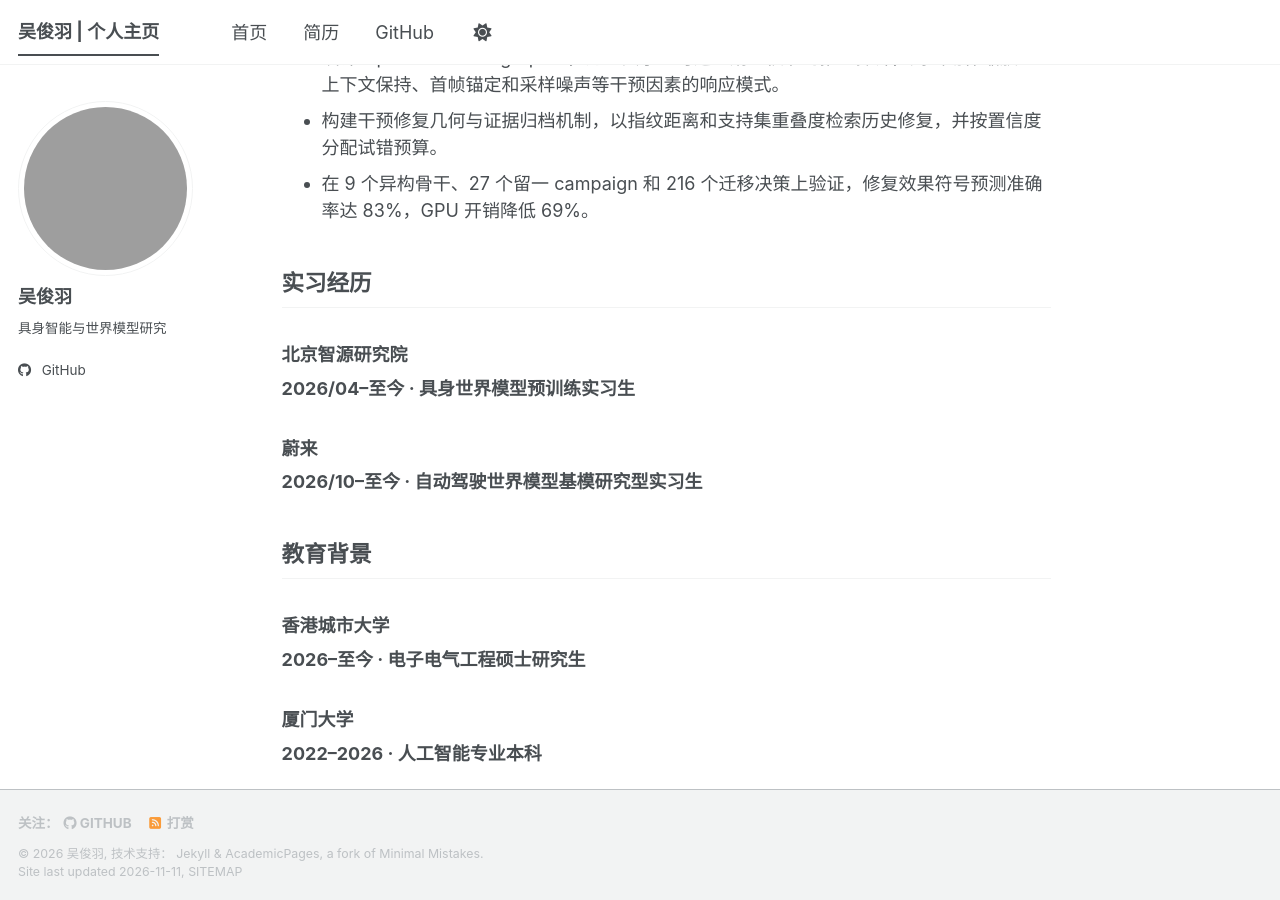
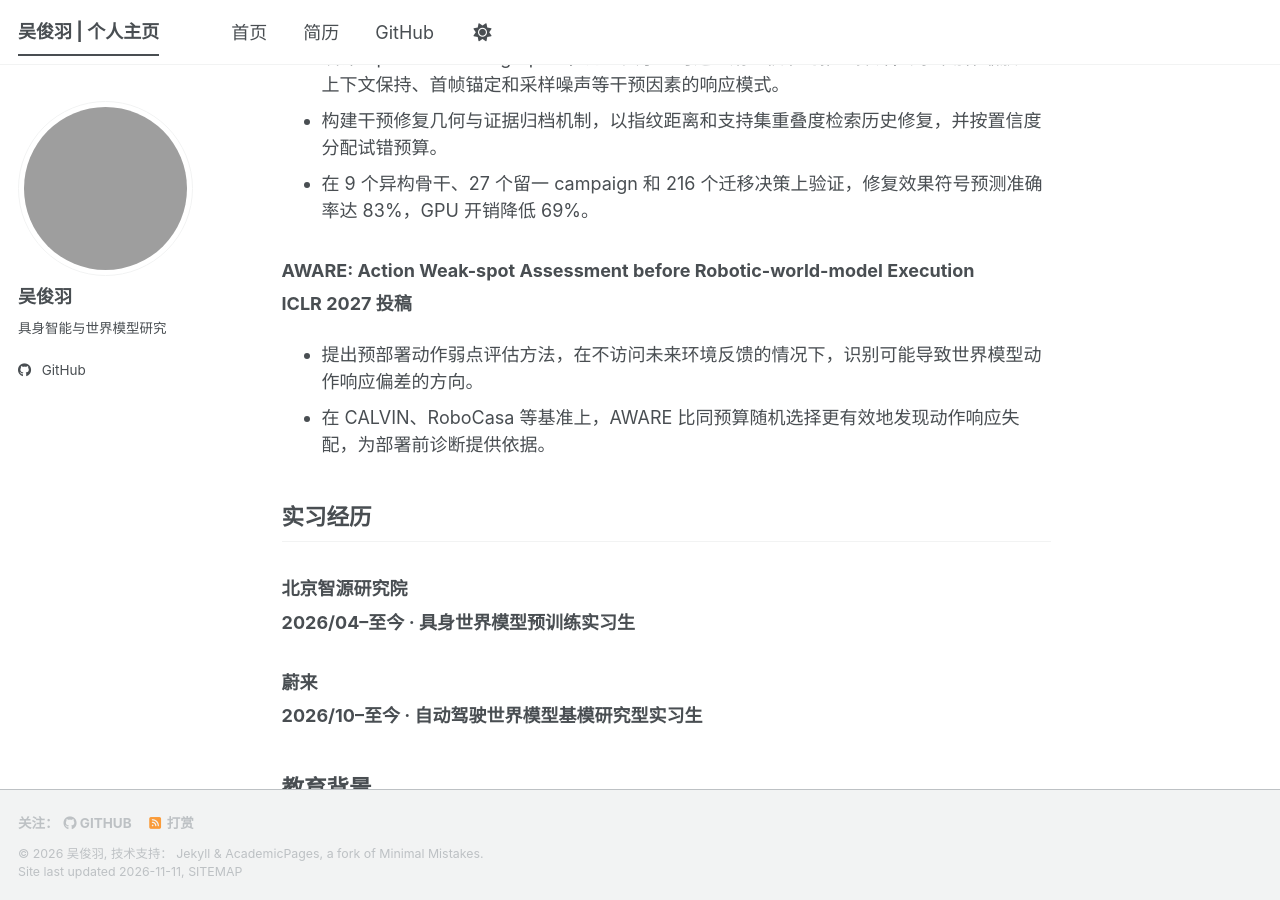
Before and after one commit to wujunyu687-lab/wujunyu687-lab.github.io, a Jekyll site: the page built from _pages/about.md, in a window 1280 px wide and 900 px high, scrolled down 1044 px. Built offline with Jekyll 4.4.1, drawn with Linux system fonts in a browser that asks for light colours; a script bundle is joined from its source files by our own code; a style sheet for code colours, icons or effects is not loaded; grey boxes are pictures that could not be loaded.

Commit message:
Add AWARE paper to research experience

```diff
--- a/_pages/about.md
+++ b/_pages/about.md
@@ -39,6 +39,13 @@ redirect_from:
 - 构建干预修复几何与证据归档机制，以指纹距离和支持集重叠度检索历史修复，并按置信度分配试错预算。
 - 在 9 个异构骨干、27 个留一 campaign 和 216 个迁移决策上验证，修复效果符号预测准确率达 83%，GPU 开销降低 69%。
 
+### AWARE: Action Weak-spot Assessment before Robotic-world-model Execution
+
+**ICLR 2027 投稿**
+
+- 提出预部署动作弱点评估方法，在不访问未来环境反馈的情况下，识别可能导致世界模型动作响应偏差的方向。
+- 在 CALVIN、RoboCasa 等基准上，AWARE 比同预算随机选择更有效地发现动作响应失配，为部署前诊断提供依据。
+
 ## 实习经历
 
 ### 北京智源研究院
```
